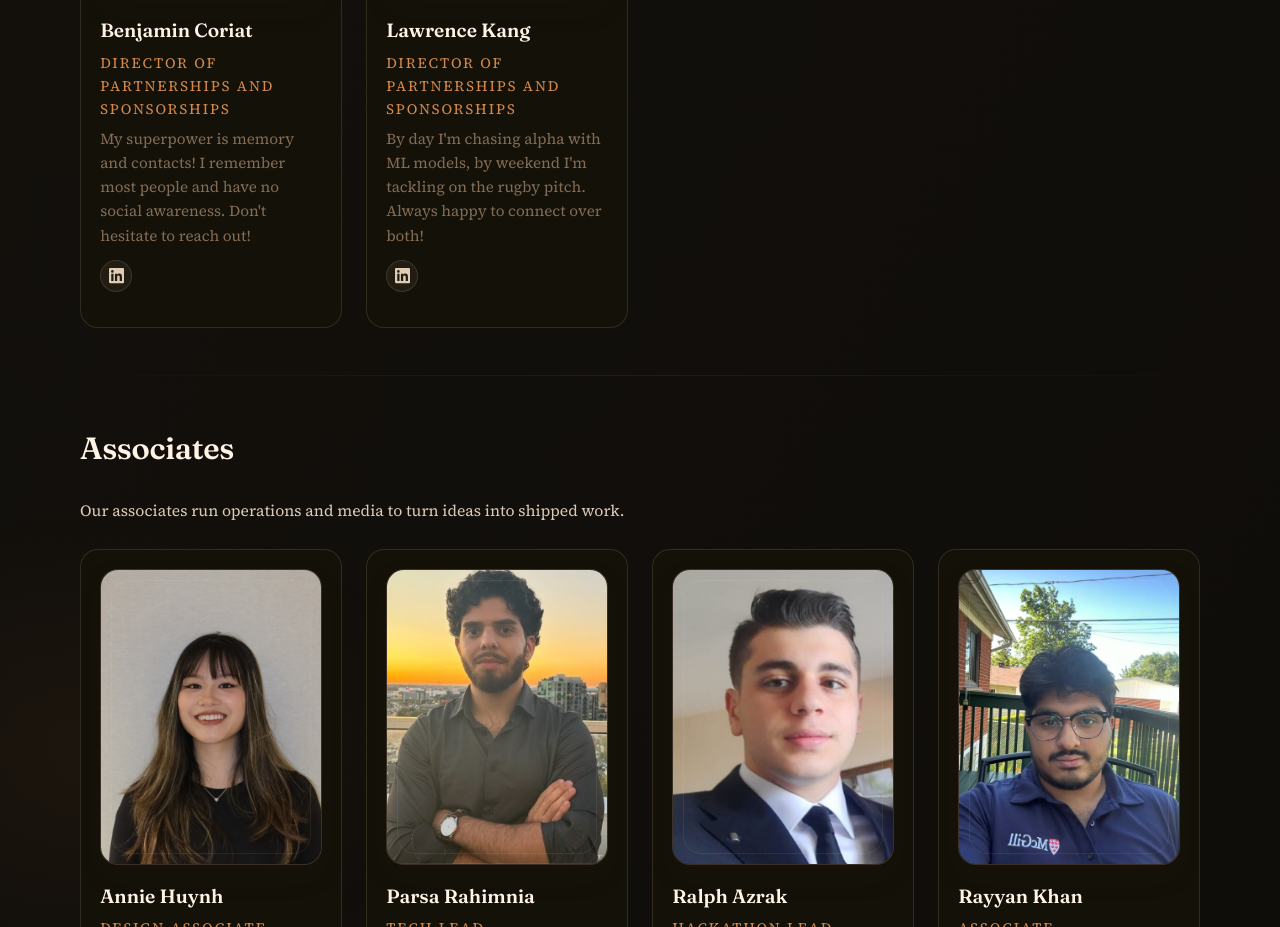
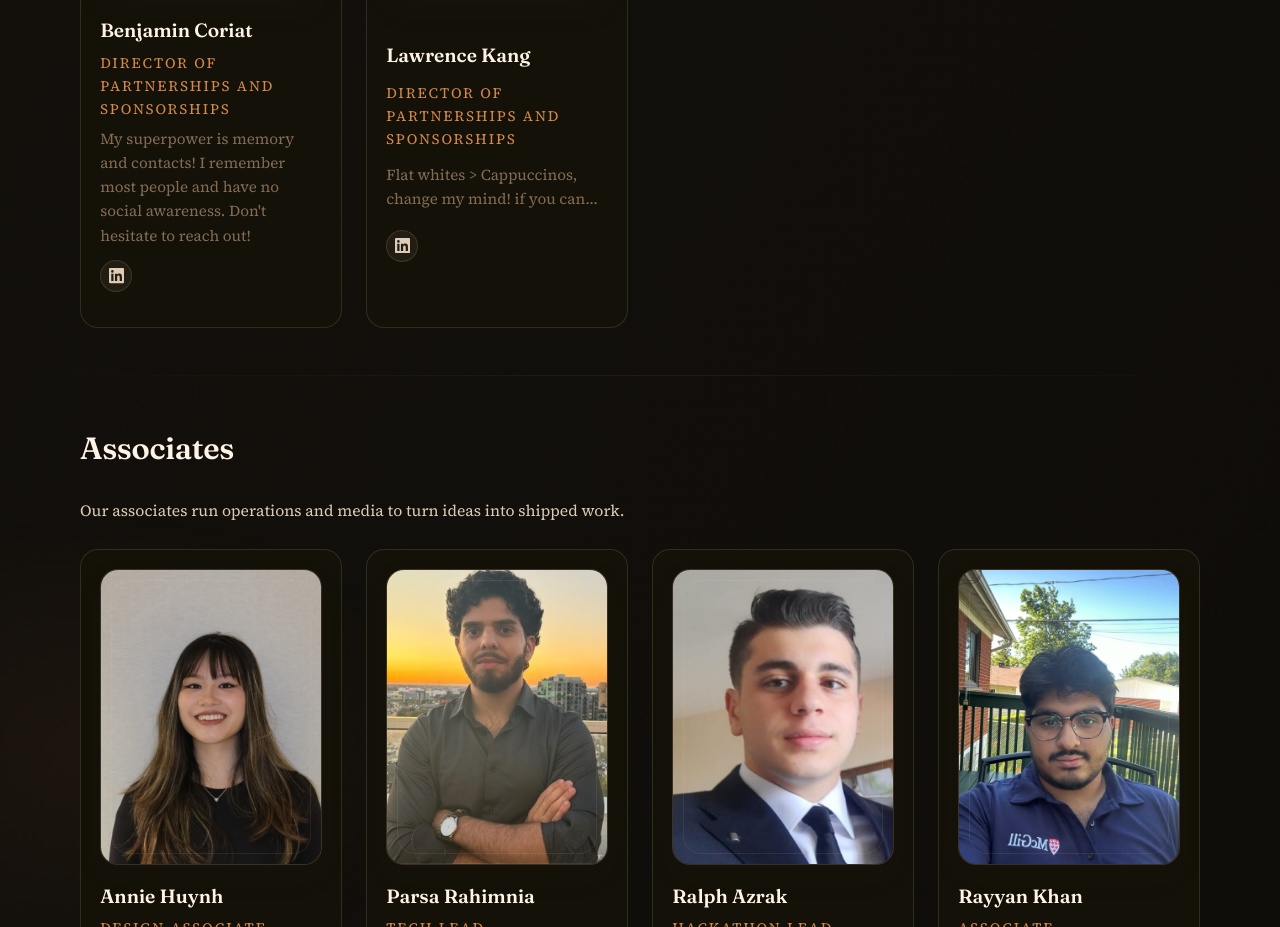
Before and after one commit to CBC-Mcgill/CBC-website, a Next.js app: page /people in a window 1280 px wide. Shown: the part 1500-2427 px from the top of the page. Built offline with nearby package versions, Linux system fonts and the light colour scheme.

Commit message:
lawrence data

```diff
--- a/data/people.ts
+++ b/data/people.ts
@@ -25,7 +25,7 @@ export const leadership: Person[] = [
   Person('Virgile Couture', 'VP Finance', "I am still a 6-hcp golfer on paper.", 'assets/people/VirgileCouture.png', '', 'https://www.linkedin.com/in/v-couture/'),
   Person('Benjamin Ghaderi', 'Technical Director', "I like to build, and eat. I really love food.", 'assets/people/BenGhad.jpg', 'benjamin.ghaderi@mail.mcgill.ca', 'https://linkedin.com/in/ben-ghaderi', 'https://github.com/BenGhad/'),
   Person('Benjamin Coriat', 'Director of Partnerships and Sponsorships', "My superpower is memory and contacts! I remember most people and have no social awareness. Don't hesitate to reach out!", 'assets/people/BenjiCoriat.png', '', 'https://www.linkedin.com/in/benjamin-coriat-763a9819a/'),
-  Person('Lawrence Kang', 'Director of Partnerships and Sponsorships', "By day I'm chasing alpha with ML models, by weekend I'm tackling on the rugby pitch. Always happy to connect over both!", 'assets/people/LawrenceKang.jpeg', '', 'https://www.linkedin.com/in/lawrence-kang-589b63175/'),
+  Person('Lawrence Kang', 'Director of Partnerships and Sponsorships', "Flat whites > Cappuccinos, change my mind! if you can...", 'assets/people/LawrenceKang.jpeg', '', 'https://www.linkedin.com/in/lawrence-kang-589b63175/'),
 ];
 
 export const associates: Person[] = [
```
